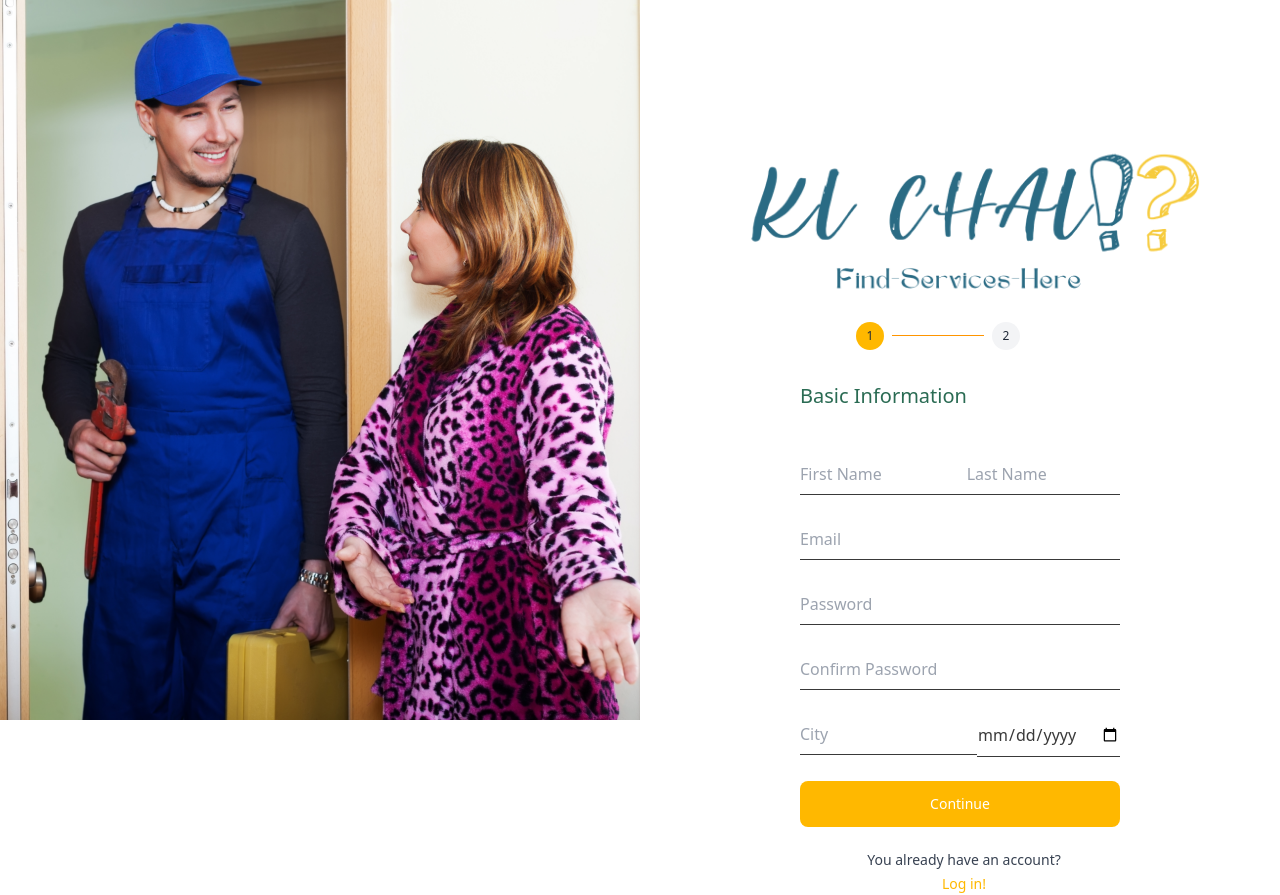
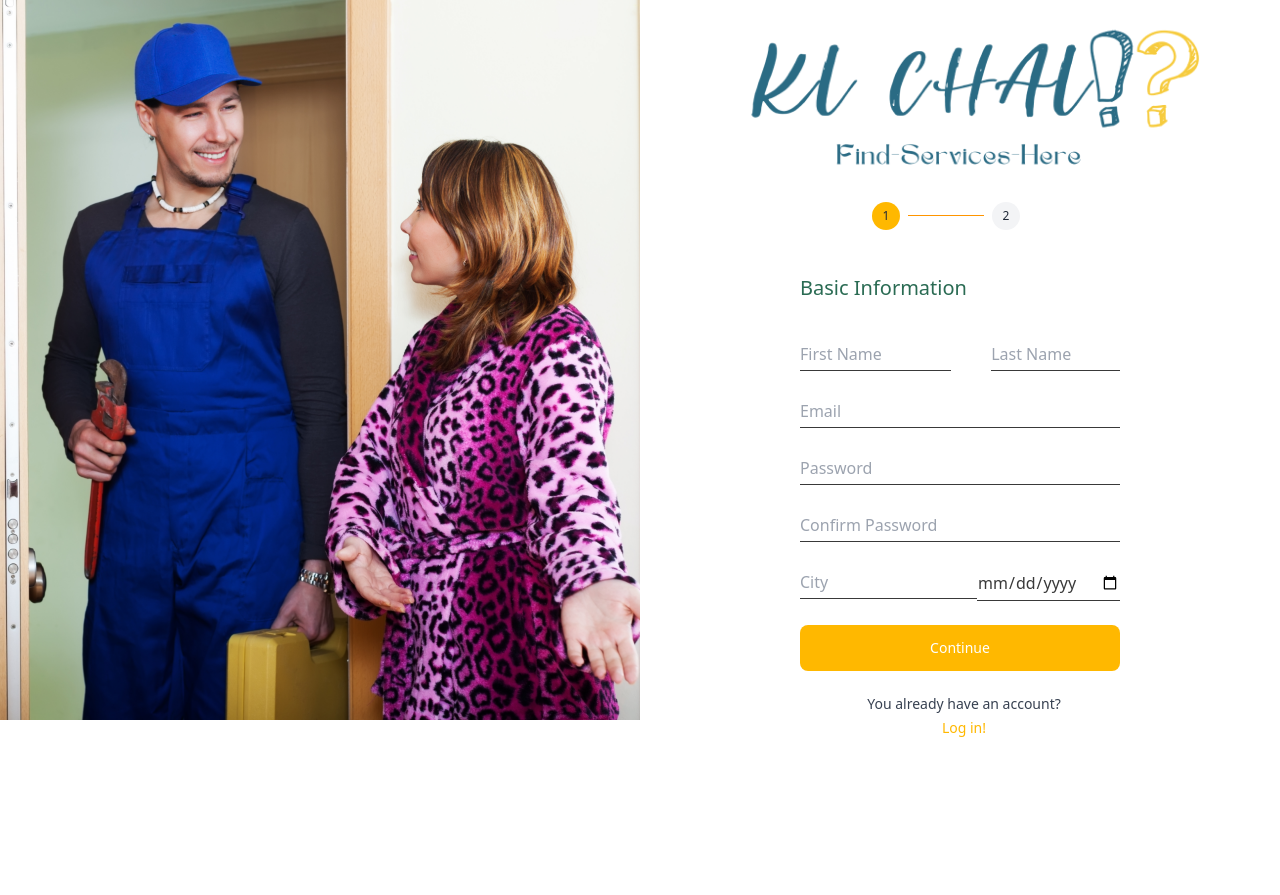
Before and after one commit to DasPriYam714/Ki-Chai, a React (Vite) app: page /userReg in a window 1280 px wide. After the commit the page ends 800 px from the top, so only its background shows below. Built offline with nearby package versions, Linux system fonts and the light colour scheme.

Commit message:
user modify

```diff
--- a/src/Components/UserFile.jsx
+++ b/src/Components/UserFile.jsx
@@ -20,7 +20,7 @@ const UserFileUpload = () => {
     <div className="flex flex-col  lg:flex-row justify-center ">
 
 
-        <div className="w-full lg:absolute inset-0 lg:w-1/2 h-full">
+        <div className="w-full lg:absolute inset-0 lg:w-1/2 h-full overflow-y-hidden">
         <img
           src="./Design.png"
           alt="Login page image"
--- a/src/Components/UserLogin.jsx
+++ b/src/Components/UserLogin.jsx
@@ -19,7 +19,7 @@ const UserLogin = () => {
   return (
     <div className="flex flex-col md:flex-row justify-center">
       {/* Picture part */}
-      <div className="w-full lg:absolute inset-0 lg:w-1/2 h-full">
+      <div className="w-full lg:absolute inset-0 lg:w-1/2  overflow-y-hidden ">
         <img
           src="./Design.png"
           alt="Login page image"
@@ -28,7 +28,7 @@ const UserLogin = () => {
       </div>
 
       {/* Form part */}
-      <div className="bg-white    py-8 w-full lg:w-1/2 h-auto lg:absolute inset-y-0 right-0  mt-20 p-20">
+      <div className="bg-white    py-8 w-full lg:w-1/2 h-auto lg:absolute inset-y-0 right-0  mt-15 p-20">
         <div className='mt-10 flex justify-center '>
           <img src="./logo.png" alt="" />
         </div>
--- a/src/Components/UserOTP.jsx
+++ b/src/Components/UserOTP.jsx
@@ -14,7 +14,7 @@ const UserOTP = () => {
   return (
     <div className="flex flex-col  lg:flex-row justify-center">
 
-      <div className='w-full lg:absolute inset-0 lg:w-1/2 h-full'>
+      <div className='w-full lg:absolute inset-0 lg:w-1/2 h-full overflow-y-hidden'>
         <img
           src="./Design.png"
           alt="Login page image"
@@ -45,7 +45,7 @@ const UserOTP = () => {
                 <input
                   key={index}
                   type="text"
-                  className="block w-[48px] h-[40px] text-center border-2 rounded-md bg-slate-300 text-sm focus:border-blue-500 focus:ring-blue-500 disabled:opacity-100 disabled:pointer-events-none dark:bg-gray-700 dark:border-transparent dark:text-gray-400 dark:focus:ring-gray-600 lg:block w-[75px] h-[58px]"
+                  className="block w-[48px] h-[40px] text-center border-2 rounded-md bg-slate-300 text-2xl focus:border-blue-500 focus:ring-blue-500 disabled:opacity-100 disabled:pointer-events-none dark:bg-gray-700 dark:border-transparent dark:text-gray-400 dark:focus:ring-gray-600 lg:block w-[75px] h-[58px]"
                   placeholder="⚬"
                   data-hs-pin-input-item
                 />
--- a/src/Components/UserReg.jsx
+++ b/src/Components/UserReg.jsx
@@ -39,7 +39,7 @@ const UserReg = () => {
   return (
     <div className="flex flex-col lg:flex-row justify-center">
       {/* Picture part */}
-      <div className="w-full lg:absolute inset-0 lg:w-1/2 h-full">
+      <div className="w-full lg:absolute inset-0 lg:w-1/2   overflow-y-hidden ">
         <img
           src="./Design.png"
           alt="Login page image"
@@ -48,16 +48,16 @@ const UserReg = () => {
       </div>
 
       {/* Form part */}
-      <div className="bg-white    py-8 w-full lg:w-1/2 h-auto lg:absolute inset-y-0 right-0  mt-20 p-20">
-        <div className="mt-5 flex justify-center">
+      <div className="bg-white    py-2 w-full lg:w-1/2 h-auto lg:absolute inset-y-0 right-0  mt-15 p-20">
+        <div className=" flex justify-center">
           <img src="./logo.png" alt="" />
         </div>
 
-        <div className="mx-8 lg:mx-20 mt-15 pl-14">
+        <div className="mx-8 lg:mx-24 mt-1 pl-14">
           <ul className="relative flex flex-row gap-x-2">
             {/* Stepper items */}
             <li className="shrink basis-0 flex-1 group">
-              <div className="min-w-7 min-h-7 w-full inline-flex items-center text-xs align-middle">
+              <div className="min-w-5 min-h-5 w-full inline-flex items-center text-xs align-middle">
                 <span className="size-7 flex justify-center items-center flex-shrink-0 bg-[#FFB800] font-medium text-gray-800 rounded-full outline-[#ff9500] dark:text-[#ff9500]">
                   1
                 </span>
@@ -78,19 +78,19 @@ const UserReg = () => {
             </li>
           </ul>
         </div>
-        <form onSubmit={handleSubmit} className='lg:mx-20 mt-15'>
+        <form onSubmit={handleSubmit} className='lg:mx-20 mt-3'>
           {/* Form fields */}
           <div className="grid grid-cols-1 gap-6">
             {/* Basic Information Section */}
             <div>
-              <h2 className="justify-items-start text-xl text-left font-normal mb-6 text-[#2A6B53] py-5">Basic Information</h2>
+              <h2 className="justify-items-start text-xl text-left font-normal mb-4 text-[#2A6B53] py-5">Basic Information</h2>
               <div className="grid grid-cols-1 gap-4">
-                <div className="flex flex-col lg:flex-row w-full justify-between">
+                <div className="flex flex-col lg:flex-row w-full justify-stretch gap-10">
                   <div>
                     <input
                       type="text"
                       id="firstName"
-                      className="peer border-b border-[#393939] py-2 text-[#393939] focus:outline-none focus:border-primary-500 block w-full mr-5 lg: w-full mr-10"
+                      className="peer border-b border-[#393939] py-1 text-[#393939] focus:outline-none focus:border-primary-500 block w-full   lg: w-full mr-10"
                       placeholder="First Name"
                       value={firstName}
                       onChange={(e) => setFirstName(e.target.value)}
@@ -101,7 +101,7 @@ const UserReg = () => {
                     <input
                       type="text"
                       id="lastName"
-                      className="peer border-b border-[#393939] py-2 text-[#393939] focus:outline-none focus:border-primary-500 block w-full lg: w-full"
+                      className="peer border-b border-[#393939] py-1 text-[#393939] focus:outline-none focus:border-primary-500 block w-full lg: w-fit"
                       placeholder="Last Name"
                       value={lastName}
                       onChange={(e) => setLastName(e.target.value)}
@@ -116,7 +116,7 @@ const UserReg = () => {
               <input
                 type="email"
                 id="email"
-                className="peer border-b border-[#393939] py-2 text-[#393939] focus:outline-none focus:border-primary-500 block w-full sm:w-full"
+                className="peer border-b border-[#393939] py-1 text-[#393939] focus:outline-none focus:border-primary-500 block w-full sm:w-full"
                 placeholder="Email"
                 value={email}
                 onChange={(e) => setEmail(e.target.value)}
@@ -128,7 +128,7 @@ const UserReg = () => {
               <input
                 type="password"
                 id="password"
-                className="peer border-b border-[#393939] py-2 text-[#393939] focus:outline-none focus:border-primary-500 block w-full "
+                className="peer border-b border-[#393939] py-1 text-[#393939] focus:outline-none focus:border-primary-500 block w-full "
                 placeholder="Password"
                 value={password}
                 onChange={(e) => setPassword(e.target.value)}
@@ -140,7 +140,7 @@ const UserReg = () => {
               <input
                 type="password"
                 id="confirmPassword"
-                className="peer border-b border-[#393939] py-2 text-[#393939] focus:outline-none focus:border-primary-500 block w-full "
+                className="peer border-b border-[#393939] py-1 text-[#393939] focus:outline-none focus:border-primary-500 block w-full "
                 placeholder="Confirm Password"
                 value={confirmPassword}
                 onChange={(e) => setConfirmPassword(e.target.value)}
@@ -153,7 +153,7 @@ const UserReg = () => {
                 <input
                   type="text"
                   id="city"
-                  className="peer border-b border-[#393939] py-2 text-[#393939] focus:outline-none focus:border-primary-500 block w-full mr-10 lg: w-full"
+                  className="peer border-b border-[#393939] py-1 text-[#393939] focus:outline-none focus:border-primary-500 block w-full mr-10 lg: w-full"
                   placeholder="City"
                   value={city}
                   onChange={(e) => setCity(e.target.value)}
@@ -165,7 +165,7 @@ const UserReg = () => {
                 <input
                   type="date"
                   id="dateOfBirth"
-                  className="peer border-b border-[#393939] py-2 text-[#393939] focus:outline-none focus:border-primary-500 block w-full "
+                  className="peer border-b border-[#393939] py-1 text-[#393939] focus:outline-none focus:border-primary-500 block w-full "
                   placeholder="Date of Birth"
                   value={dateOfBirth}
                   onChange={(e) => setDateOfBirth(e.target.value)}
--- a/src/Components/UserResetPass.jsx
+++ b/src/Components/UserResetPass.jsx
@@ -16,7 +16,7 @@ const UserResetPassword = () => {
   return (
     <div className="flex flex-col  lg:flex-row justify-center">
       <div></div>
-      <div className="w-full lg:absolute inset-0 lg:w-1/2 h-full">
+      <div className="w-full lg:absolute inset-0 lg:w-1/2 h-full overflow-y-hidden">
         <img
           src="./Design.png"
           alt="Login page image"
@@ -53,7 +53,7 @@ const UserResetPassword = () => {
                 <input
                   key={index}
                   type="text"
-                  className="block w-[48px] h-[40px] text-center border-2 rounded-md bg-slate-300 text-sm focus:border-blue-500 focus:ring-blue-500 disabled:opacity-100 disabled:pointer-events-none dark:bg-gray-700 dark:border-transparent dark:text-gray-400 dark:focus:ring-gray-600 lg:block w-[75px] h-[58px]"
+                  className="block w-[48px] h-[40px] text-center border-2 rounded-md bg-slate-300 text-2xl focus:border-blue-500 focus:ring-blue-500 disabled:opacity-100 disabled:pointer-events-none dark:bg-gray-700 dark:border-transparent dark:text-gray-400 dark:focus:ring-gray-600 lg:block w-[75px] h-[58px]"
                   placeholder="⚬"
                   data-hs-pin-input-item
                 />
--- a/src/Components/VendorLogin.jsx
+++ b/src/Components/VendorLogin.jsx
@@ -15,7 +15,7 @@ const Login = () => {
   return (
     <div className="flex flex-col lg:flex-row justify-center">
       {/* Picture part */}
-      <div className="w-full lg:absolute inset-0 lg:w-1/2 h-full">
+      <div className="w-full lg:absolute inset-0 lg:w-1/2   overflow-y-hidden ">
         <img
           src="./login page pic 2.png"
           alt="Login page image"
@@ -24,7 +24,7 @@ const Login = () => {
       </div>
 
       {/* Form part */}
-      <div className="bg-white    py-8 w-full lg:w-1/2 h-auto lg:absolute inset-y-0 right-0  mt-20 p-20">
+      <div className="bg-white    py-8 w-full lg:w-1/2 h-auto lg:absolute inset-y-0 right-0  mt-15 p-20">
         <div className="mt-10 flex justify-center">
           <img src="./logo.png" alt="" />
         </div>
--- a/src/main.jsx
+++ b/src/main.jsx
@@ -20,7 +20,7 @@ import VendorInterest from "./Components/VendorInter";
 const router = createBrowserRouter([
   {
     path: "/",
-    element: <Login />,
+    element: <UserLogin />,
   },
   {
     path: "/reset",
```
Also changed, not shown: 1 other file (tests, documents, lock files or other folders).
